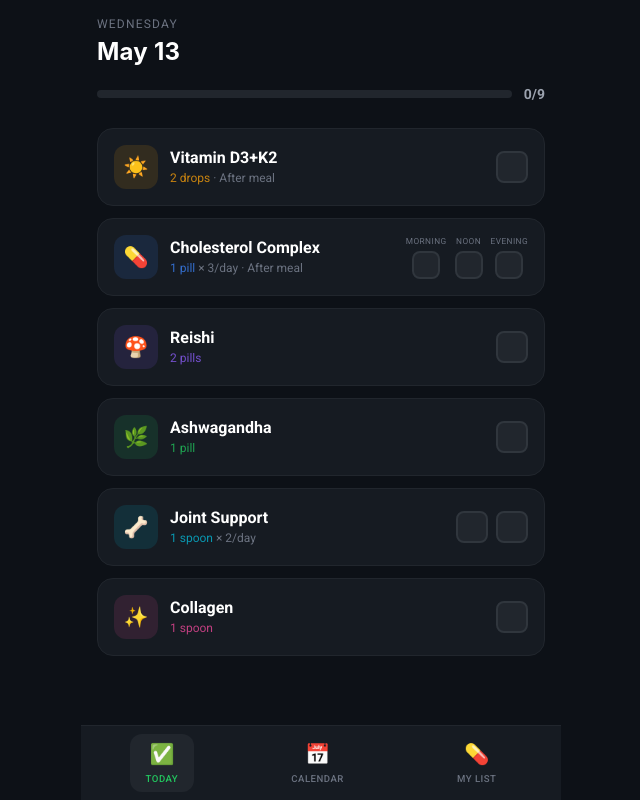
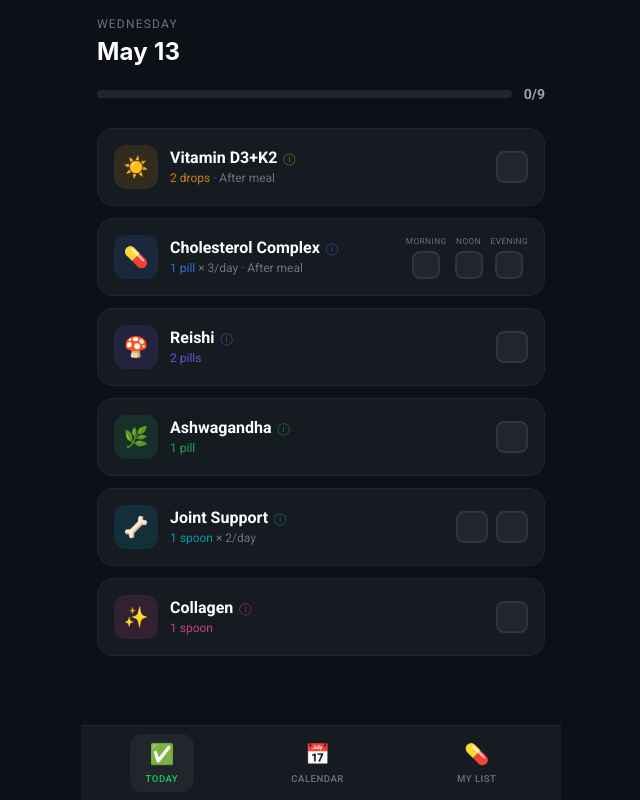
Before and after one commit to mhoust-create/Michal-test, a React (Vite) app: page / in a window 1280 px wide. Shown: the whole page, without its empty margins (319-959 px from the left). Built offline with nearby package versions, Linux system fonts and the light colour scheme.

Commit message:
Add product descriptions from aktin.cz for all 6 supplements + migrate existing users

```diff
--- a/src/App.jsx
+++ b/src/App.jsx
@@ -1,16 +1,77 @@
-import { useState } from 'react';
+import { useState, useEffect } from 'react';
 import { useLocalStorage } from './hooks/useLocalStorage';
 import { TodayView } from './components/TodayView';
 import { CalendarView } from './components/CalendarView';
 import { ManageSupplements } from './components/ManageSupplements';
 
 const DEFAULT_SUPPLEMENTS = [
-  { id: 'vit-d3-k2', name: 'Vitamin D3+K2', dose: '2 drops', timesPerDay: 1, note: 'After meal', emoji: '☀️', color: '#f59e0b' },
-  { id: 'cholesterol', name: 'Cholesterol Complex', dose: '1 pill', timesPerDay: 3, timeLabels: ['Morning', 'Noon', 'Evening'], note: 'After meal', emoji: '💊', color: '#3b82f6' },
-  { id: 'reishi', name: 'Reishi', dose: '2 pills', timesPerDay: 1, note: '', emoji: '🍄', color: '#8b5cf6' },
-  { id: 'ashwagandha', name: 'Ashwagandha', dose: '1 pill', timesPerDay: 1, note: '', emoji: '🌿', color: '#22c55e' },
-  { id: 'joint-support', name: 'Joint Support', dose: '1 spoon', timesPerDay: 2, note: '', emoji: '🦴', color: '#06b6d4' },
-  { id: 'collagen', name: 'Collagen', dose: '1 spoon', timesPerDay: 1, note: '', emoji: '✨', color: '#ec4899' },
+  {
+    id: 'vit-d3-k2',
+    name: 'Vitamin D3+K2',
+    dose: '2 drops',
+    timesPerDay: 1,
+    note: 'After meal',
+    emoji: '☀️',
+    color: '#f59e0b',
+    description: 'Vitamín D3 z lanolinu kombinovaný s vitamínem K2 (MK-7), rozpouštěné v MCT oleji pro maximální vstřebatelnost. Podporuje zdraví kostí, normální funkci imunitního systému a metabolismus vápníku. Vhodné pro sportovce, osoby se sníženou imunitou nebo během zimy.',
+    dosageText: '2 kapky denně (1000 IU D3 + 50 μg K2). Lze nanest přímo do úst nebo na lžíčku, případně přidat do jídla – vitamíny jsou tepelně stabilní.',
+  },
+  {
+    id: 'cholesterol',
+    name: 'Cholesterol Complex',
+    dose: '1 pill',
+    timesPerDay: 3,
+    timeLabels: ['Morning', 'Noon', 'Evening'],
+    note: 'After meal',
+    emoji: '💊',
+    color: '#3b82f6',
+    description: 'Kombinace prémiových přírodnich extraktů, omega-3 mastných kyselin a vitamínů skupiny B ve veganských kapslích. Obsahuje extrakt z červené rýže bohatý na monakolin K – stejnou účinnou látku jako v lécích na snížení cholesterolu. 11 účinných látek pro komplexní podporu lipidového spektra.',
+    dosageText: '1 kapsle 3× denně (ráno, v poledne, večer) po jídle.',
+  },
+  {
+    id: 'reishi',
+    name: 'Reishi',
+    dose: '2 pills',
+    timesPerDay: 1,
+    note: '',
+    emoji: '🍄',
+    color: '#8b5cf6',
+    description: 'Houba reši (Ganoderma lucidum) s pozitivními účinky na imunitní systém a celkové zdraví. Obsah 50 % polysacharidů včetně beta-glukanů. Přispívá k přirozené imunitě, normální hladině cholesterolu a normální funkci oběhové soustavy. Surové materíly jsou testovány nezávislými třetími stranami.',
+    dosageText: '2 kapsle denně. Balíneck 90 kapslí (45 dávek).',
+  },
+  {
+    id: 'ashwagandha',
+    name: 'Ashwagandha',
+    dose: '1 pill',
+    timesPerDay: 1,
+    note: '',
+    emoji: '🌿',
+    color: '#22c55e',
+    description: 'Čistý extrakt KSM-66 s obsahem 5 % withanolidů – bioaktivních látek zodpovědných za zdra-votní benefity ashwagandhy. Podporuje duševní a kognitivní aktivitu, relaxaci a funkčnost reprodukčního systému. Bez přídatných látek, vegané celulozy kapsle.',
+    dosageText: '1 kapsle denně, ideálně s jídlem (withanolidy jsou rozpustné v tucich). Užívat pravidelně minimálně 4 týdny pro viditelné výsledky.',
+  },
+  {
+    id: 'joint-support',
+    name: 'Joint Support',
+    dose: '1 spoon',
+    timesPerDay: 2,
+    note: '',
+    emoji: '🦴',
+    color: '#06b6d4',
+    description: 'Komplexní kloubni výživa se 3 typy kolágenu: Peptinex (bioaktivní peptidy), Ovomet® (kolagen ze slepichích skoprřin) a kolágen typu II z kurĞte. Obsahuje Curcumin C3 Reduct®, Boswellia (65 % bosvelových kyselin), chondroitin, glukosamin a MSM. První produkt v ČR s Curcumin C3 Reduct. Určeno pro aktivní jedince pro podporu kloubů, vazů a šlach.',
+    dosageText: '2 lžíce denně (2 oddělené dávky po 1 lžíci). Rozmichat ve vodě nebo šťávě.',
+  },
+  {
+    id: 'collagen',
+    name: 'Collagen',
+    dose: '1 spoon',
+    timesPerDay: 1,
+    note: '',
+    emoji: '✨',
+    color: '#ec4899',
+    description: 'Hovezí kolagení peptidy (grass-fed) s vitamínem C pro podporu tvorby kolágenu v těle. Jedna dávka (6 g) obsahuje 5 g hydrolyzovaných kolageních peptidů a 250 mg vitamínu C. Výborná rozpustnost, čisté složení bez beta-karotenu.',
+    dosageText: '1 měrná lžíce (6 g) denně. Pro silnější účinek možené užívat 2 dávky denně. Rozmichat ve vodě nebo šťávě.',
+  },
 ];
 
 const NAV = [
@@ -25,6 +86,23 @@ function App() {
   const [log, setLog] = useLocalStorage('supps_log', {});
 
   const today = new Date().toISOString().slice(0, 10);
+
+  // One-time migration: add descriptions to existing supplements that are missing them
+  useEffect(() => {
+    const needsMigration = supplements.some(s => {
+      const def = DEFAULT_SUPPLEMENTS.find(d => d.id === s.id);
+      return def && !s.description && def.description;
+    });
+    if (needsMigration) {
+      setSupplements(prev => prev.map(s => {
+        const def = DEFAULT_SUPPLEMENTS.find(d => d.id === s.id);
+        if (def && !s.description && def.description) {
+          return { ...s, description: def.description, dosageText: def.dosageText };
+        }
+        return s;
+      }));
+    }
+  }, []); // eslint-disable-line react-hooks/exhaustive-deps
 
   const toggleDose = (suppId, doseIndex) => {
     setLog(prev => {
```
